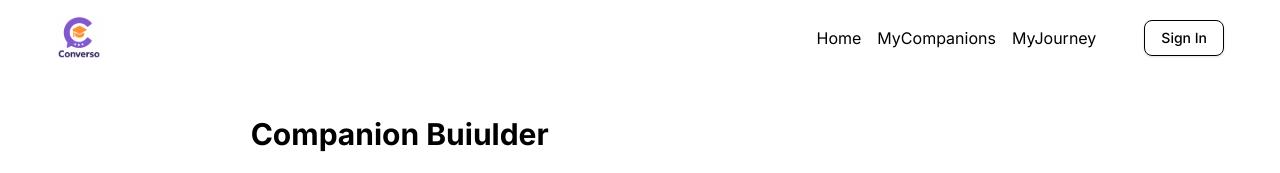
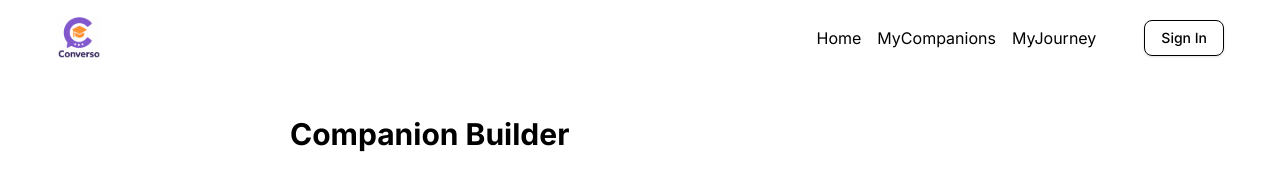
Before and after one commit to Rishabh1-dubey/saas-app, a Next.js app: page /companions/new in a window 1280 px wide. Shown: the top 173 px of the page. Built offline with nearby package versions, Linux system fonts and the light colour scheme; no server answers.

Commit message:
make our companion form dynamic

```diff
--- a/app/companions/new/page.tsx
+++ b/app/companions/new/page.tsx
@@ -1,16 +1,19 @@
+
 import CompanionFrom from '@/components/CompanionFrom'
-import React from 'react'
 
-const page = () => {
+
+
+const NewCompanion =() => {
+
   return (
     <main className="min-lg:w-1/3 min-md:w-2/3 items-center justify-center">
-      <article className='w-2/3  gap-4 flex  flex-col' >
-        <h1 className='mb-2'> Companion Buiulder</h1>
-        <CompanionFrom/>
+      <article className='h-screen gap-4 flex  flex-col' >
+        <h1 className='w-[700px]'> Companion Builder</h1>
+        <CompanionFrom />
       </article>
 
     </main>
   )
 }
 
-export default page
+export default NewCompanion
```
